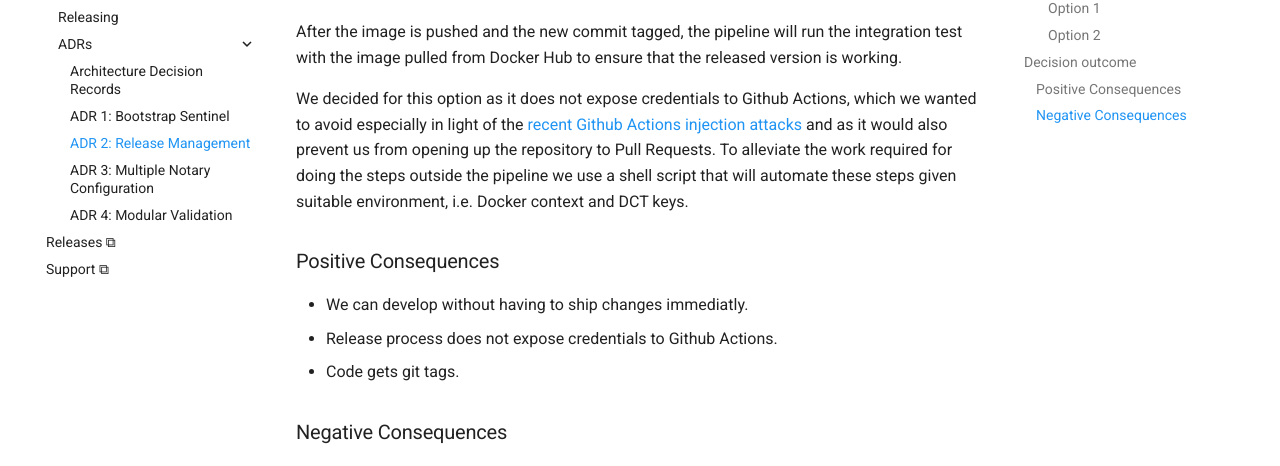
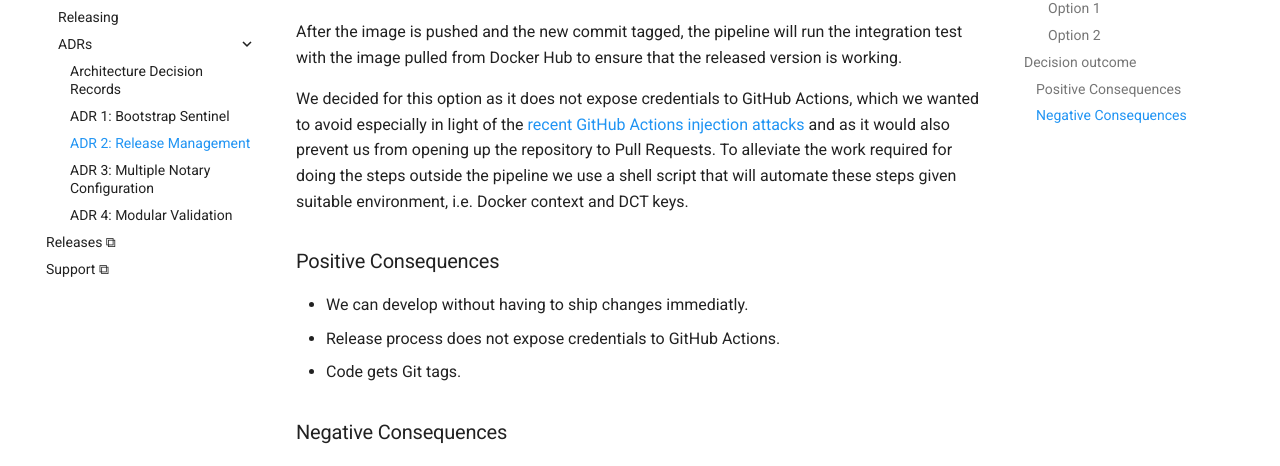
Before and after one commit to sse-secure-systems/connaisseur, an MkDocs documentation site: the page built from docs/adr/ADR-2_release-management.md, in a window 1280 px wide and 900 px high, scrolled down 1449 px. Shown: the part 289-755 px from the top of the window. Built offline with MkDocs 1.6.1 and Material for MkDocs 9.7.7, drawn with Linux system fonts in a browser that asks for light colours; comment, search, counter and statistics services are not loaded; the version menu is left out.

Commit message:
GitHub and Git

```diff
--- a/docs/adr/ADR-2_release-management.md
+++ b/docs/adr/ADR-2_release-management.md
@@ -50,13 +50,13 @@ In the process of automating most of the release process, we will run an integra
 
 After the image is pushed and the new commit tagged, the pipeline will run the integration test with the image pulled from Docker Hub to ensure that the released version is working.
 
-We decided for this option as it does not expose credentials to Github Actions, which we wanted to avoid especially in light of the [recent Github Actions injection attacks](https://bugs.chromium.org/p/project-zero/issues/detail?id=2070) and as it would also prevent us from opening up the repository to Pull Requests. To alleviate the work required for doing the steps outside the pipeline we use a shell script that will automate these steps given suitable environment, i.e. Docker context and DCT keys.
+We decided for this option as it does not expose credentials to GitHub Actions, which we wanted to avoid especially in light of the [recent GitHub Actions injection attacks](https://bugs.chromium.org/p/project-zero/issues/detail?id=2070) and as it would also prevent us from opening up the repository to Pull Requests. To alleviate the work required for doing the steps outside the pipeline we use a shell script that will automate these steps given suitable environment, i.e. Docker context and DCT keys.
 
 ### Positive Consequences
 
 - We can develop without having to ship changes immediatly.
-- Release process does not expose credentials to Github Actions.
-- Code gets git tags.
+- Release process does not expose credentials to GitHub Actions.
+- Code gets Git tags.
 
 ### Negative Consequences
 
```
Also changed, not shown: docs/RELEASING.md (+2 -2 lines).
